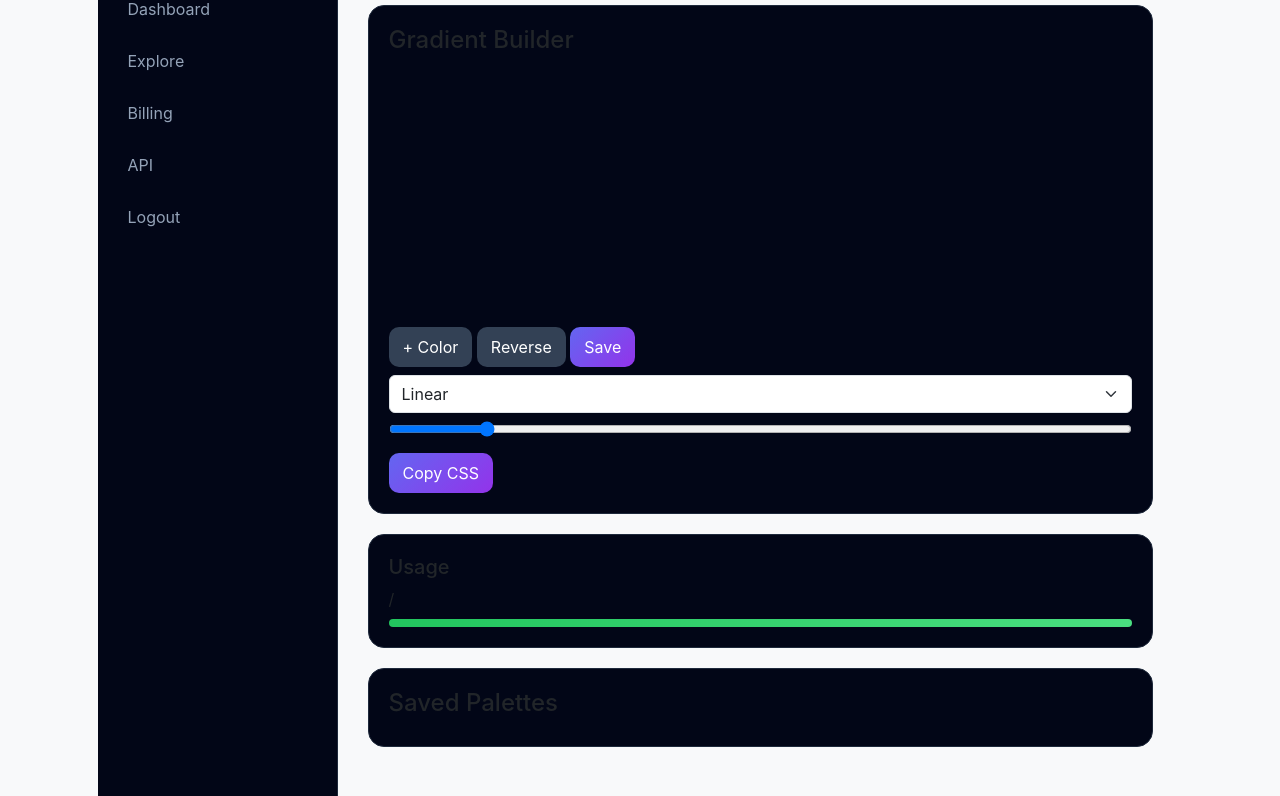
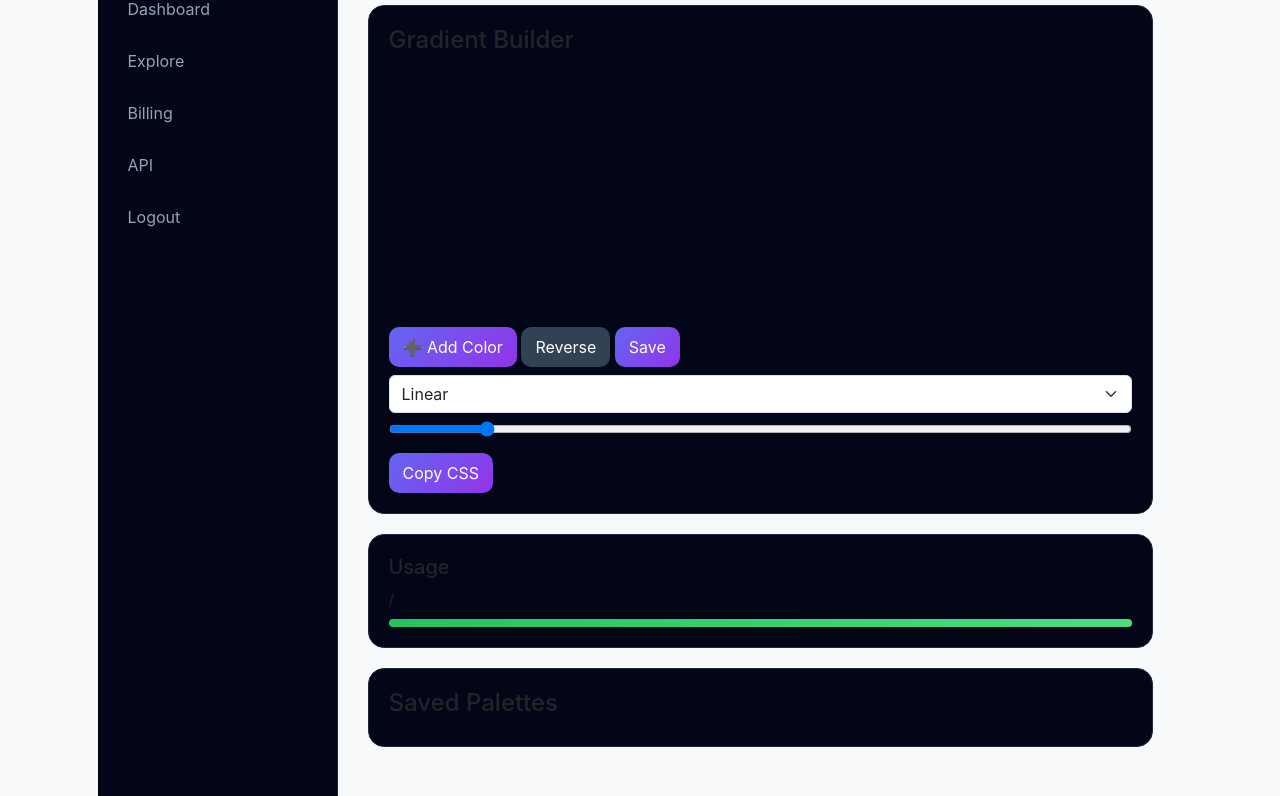
Before and after one commit to wah80/gradient-saas, a Flask app: template templates/dashboard.html in a window 1280 px wide. Shown: the part 221-1017 px from the top of the page. Run offline with Flask 3, Linux system fonts and the light colour scheme; the template is opened without the code that fills it, so the values that code supplies are empty; some libraries are stand-ins or nearby versions.

Commit message:
js update DOM

```diff
--- a/templates/dashboard.html
+++ b/templates/dashboard.html
@@ -183,7 +183,7 @@ body {
         <div id="gradientPreview"></div>
 
         <div class="mb-2">
-            <button class="btn btn-secondary" onclick="addColor()">+ Color</button>
+            <button id="addColorBtn" class="btn btn-primary">➕ Add Color</button>
             <button class="btn btn-secondary" onclick="reverseColors()">Reverse</button>
             <button class="btn btn-primary" onclick="savePalette()">Save</button>
         </div>
```
